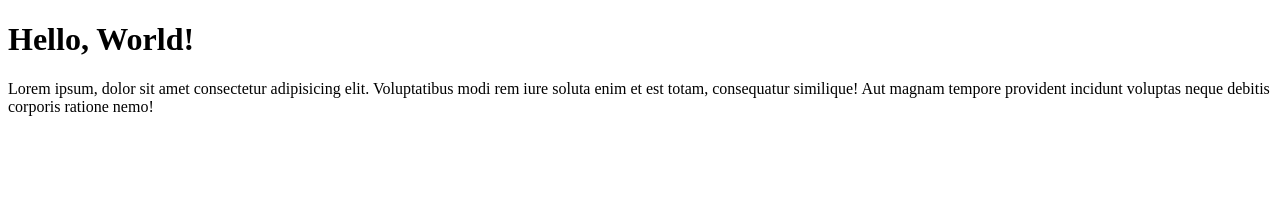
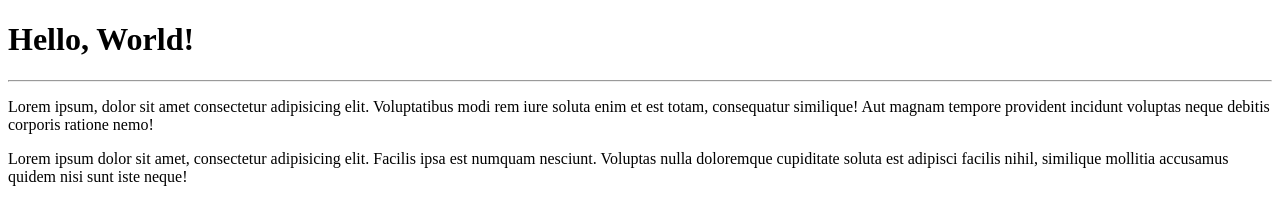
Before and after one commit to AllexWelter/Hello-World, a plain HTML site: page site-exemplo/index.html in a window 1280 px wide. Drawn offline with Linux system fonts and the light colour scheme.

Commit message:
Adicionado parágrafo

```diff
--- a/site-exemplo/index.html
+++ b/site-exemplo/index.html
@@ -7,6 +7,8 @@
 </head>
 <body>
     <h1>Hello, World!</h1>
+    <hr>
     <p>Lorem ipsum, dolor sit amet consectetur adipisicing elit. Voluptatibus modi rem iure soluta enim et est totam, consequatur similique! Aut magnam tempore provident incidunt voluptas neque debitis corporis ratione nemo!</p>
+    <p>Lorem ipsum dolor sit amet, consectetur adipisicing elit. Facilis ipsa est numquam nesciunt. Voluptas nulla doloremque cupiditate soluta est adipisci facilis nihil, similique mollitia accusamus quidem nisi sunt iste neque!</p>
 </body>
 </html>
```
